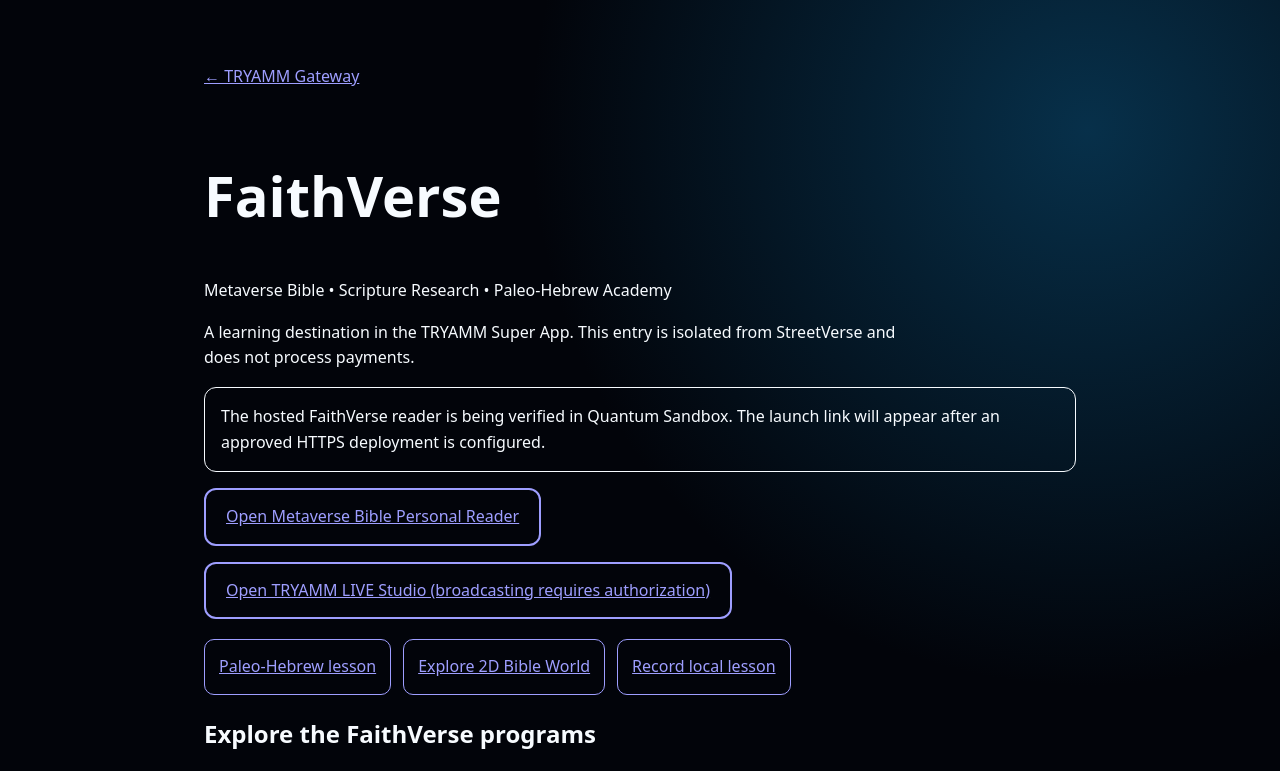
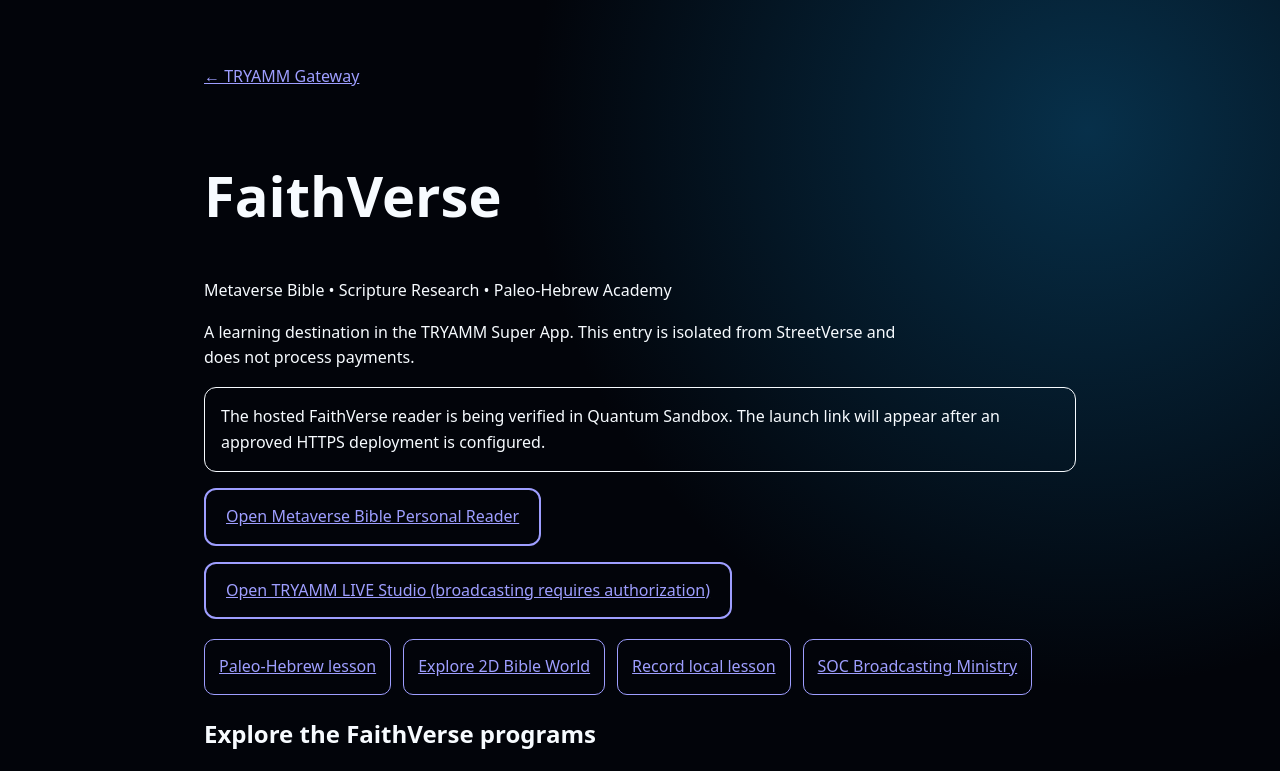
Before and after one commit to jgoldie1/amm-platform, a Next.js app: page /faithverse in a window 1280 px wide. Shown: the top 771 px of the page. Built offline with nearby package versions, Linux system fonts and the light colour scheme.

Commit message:
Link SOC ministry broadcaster from FaithVerse navigation

```diff
--- a/app/faithverse/page.tsx
+++ b/app/faithverse/page.tsx
@@ -40,6 +40,7 @@ export default function FaithVersePage() {
         <a href="/faithverse/academy" style={{padding:14,border:'1px solid currentColor',borderRadius:10}}>Paleo-Hebrew lesson</a>
         <a href="/faithverse/world" style={{padding:14,border:'1px solid currentColor',borderRadius:10}}>Explore 2D Bible World</a>
         <a href="/faithverse/record" style={{padding:14,border:'1px solid currentColor',borderRadius:10}}>Record local lesson</a>
+        <a href="/faithverse/soc" style={{padding:14,border:'1px solid currentColor',borderRadius:10}}>SOC Broadcasting Ministry</a>
       </nav>
       <h2>Explore the FaithVerse programs</h2>
       <div style={{display:'grid',gridTemplateColumns:'repeat(auto-fit,minmax(240px,1fr))',gap:16}}>
```
